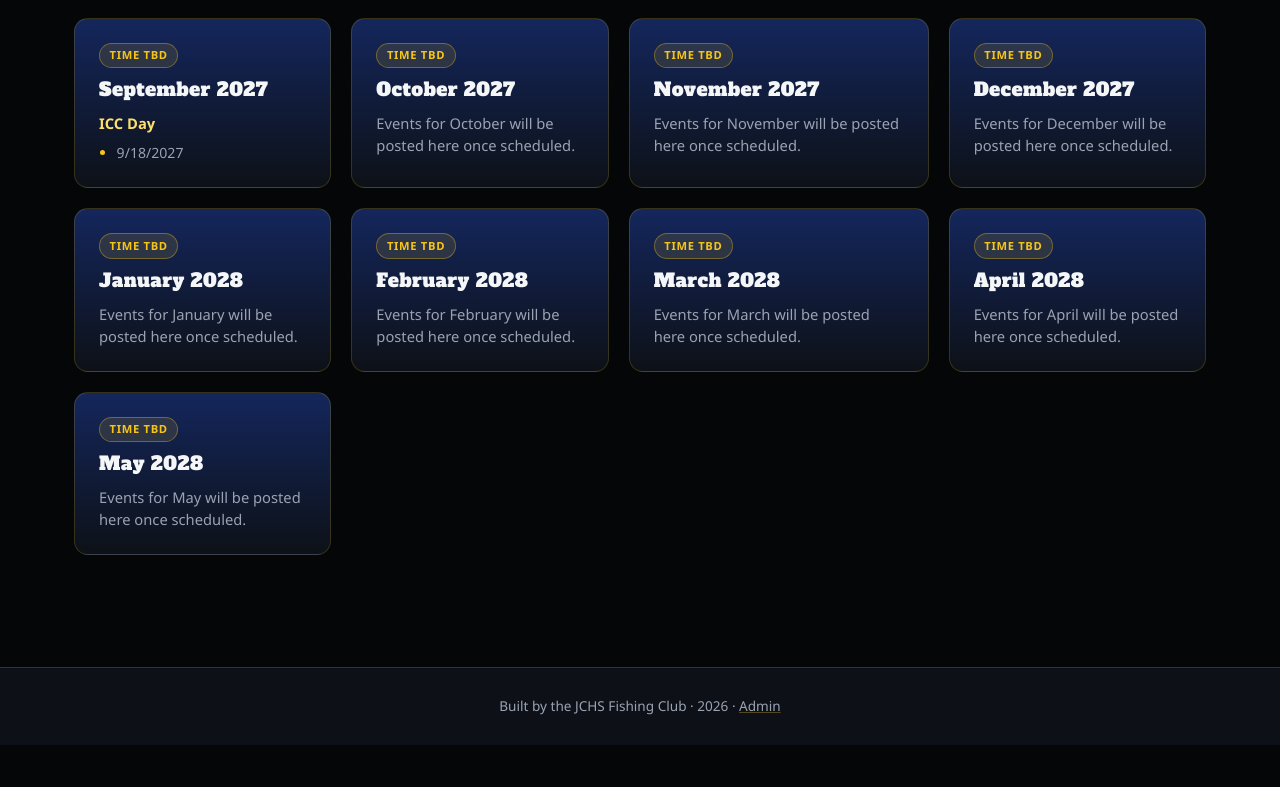
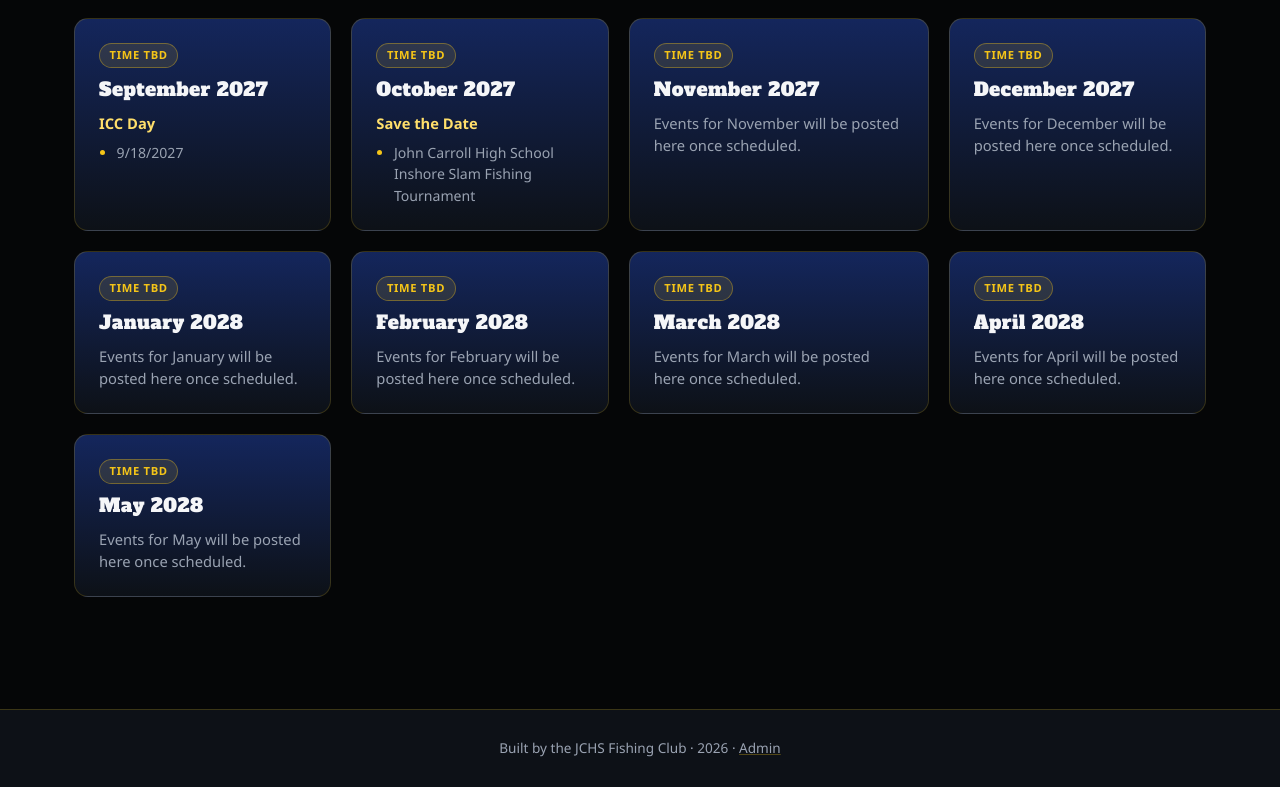
Before and after one commit to BlackJackFishCo/jchs-fishing-club, a React (Vite) app: page /#/calendar in a window 1280 px wide. Shown: the part 1302-2089 px from the top of the page. Before the commit the page ends 2047 px from the top, so only its background shows below. Built offline with nearby package versions, Linux system fonts and the light colour scheme; no server answers.

Commit message:
Add Inshore Slam tournament save-the-date to October 2027
Co-Authored-By: Claude Sonnet 5 <noreply@anthropic.com>
Claude-Session: https://claude.ai/code/session_01RZnQALsMGB7WQoNrtfRuQq

```diff
--- a/src/pages/Calendar.jsx
+++ b/src/pages/Calendar.jsx
@@ -176,7 +176,12 @@ const months = [
     title: 'ICC Day',
     agenda: ['9/18/2027'],
   },
-  { name: 'October', year: '2027' },
+  {
+    name: 'October',
+    year: '2027',
+    title: 'Save the Date',
+    agenda: ['John Carroll High School Inshore Slam Fishing Tournament'],
+  },
   { name: 'November', year: '2027' },
   { name: 'December', year: '2027' },
   { name: 'January', year: '2028' },
```
